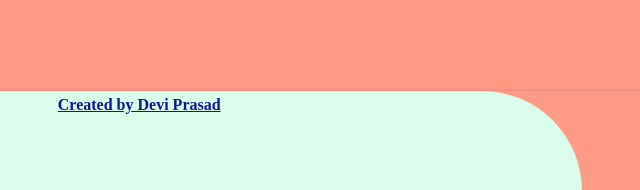
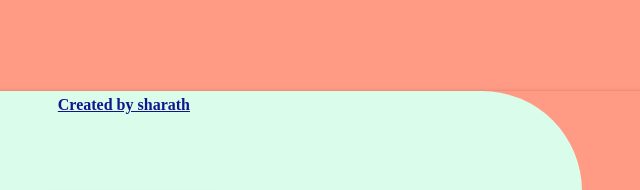
Before and after one commit to sharthkumarvirat/Word_Counter, a plain HTML site: page index.html in a window 1280 px wide. Shown: the top 190 px of the page, 394-1034 px from the left. Drawn offline with Linux system fonts and the light colour scheme.

Commit message:
name change

```diff
--- a/index.html
+++ b/index.html
@@ -6,7 +6,7 @@
     <meta name="viewport" content="width=device-width, initial-scale=1.0">
     <title>Document</title>
     <style>
-        /* Created by Devi Prasad  */
+        /* Created by Sharath  */
         * {
             margin-top: 0px;
             margin-bottom: 0px;
@@ -112,7 +112,7 @@
 <body>
     <div id="outer">
         <div id="inbox">
-            <h4>Created by Devi Prasad</h4>
+            <h4>Created by sharath </h4>
             <br>
             <textarea id="input" rows="15"></textarea>
             <br><br>
```
